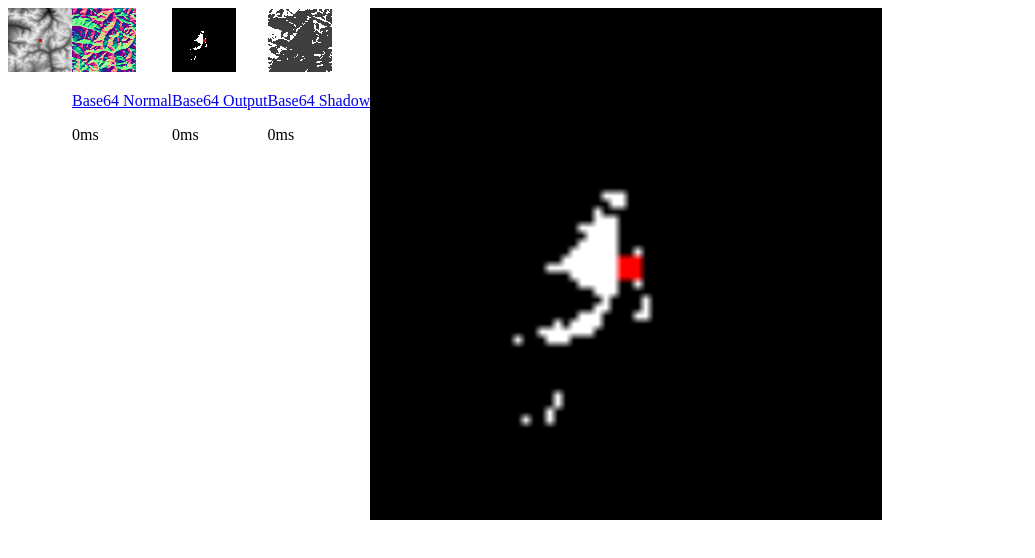
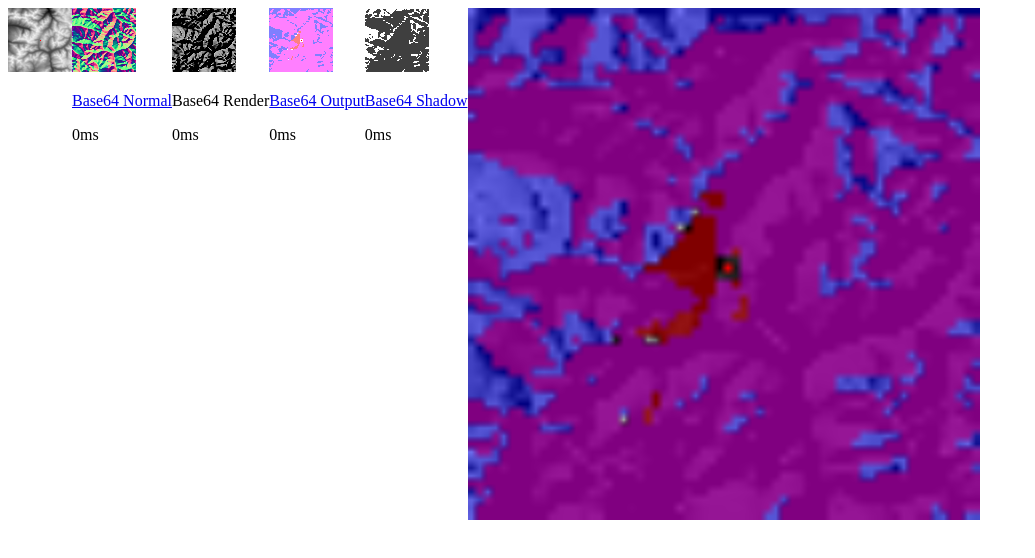
Before and after one commit to BostonGameJams/tanks_at_dawn, a plain HTML site: page src/map-generation.html in a window 1280 px wide. Both pictures are taken after a click on the element 40 px from the left and 40 px from the top of the page. Shown: the whole page, without its empty margins (0-1035 px from the left). Drawn offline with nearby package versions, Linux system fonts and the light colour scheme.

Commit message:
Composite all the maps into a single image

```diff
--- a/src/map-generation.html
+++ b/src/map-generation.html
@@ -17,6 +17,11 @@
     <p id="normal-timing"></p>
   </div>
   <div class="block">
+    <canvas id="render-canvas" width="64" height="64"></canvas>
+    <p><a id="base64-render" target="_blank">Base64 Render</a></p>
+    <p id="render-timing"></p>
+  </div>
+  <div class="block">
     <canvas id="output-canvas" width="64" height="64"></canvas>
     <p><a id="base64-output" target="_blank">Base64 Output</a></p>
     <p id="output-timing"></p>
--- a/src/map-generation.js
+++ b/src/map-generation.js
@@ -90,21 +90,58 @@ window.onload = function() {
       shadowMap = arguments[3],
       visibilityMap = ctx.createImageData( heightmap.width, heightmap.height ),
       pix = visibilityMap.data,
+      opaque = 128,
+      minSightRange = sunZ * 2.5,
       i, j, pixelIndex;
 
     for ( i = 0; i < heightmap.width; ++i ) {
       for ( j = 0; j < heightmap.height; ++j ) {
-        pixelIndex = 4 * ( j * heightmap.width + i ) + 3;
+        pixelIndex = 4 * ( j * heightmap.width + i );
 
-        // default behavior is to calculate visibility on all pixels
-        if ( shadowMap == null || shadowMap.data[ pixelIndex ] === 0 ) {
-          pix[ pixelIndex ] = isTargetVisible( heightmap, tankX, tankY, i, j ) ? 0 : 255;
+        if ( shadowMap != null ) {
+          if ( shadowMap.data[ pixelIndex + 3 ] !== 0 ) {
+            // pix[ pixelIndex + 0 ] = 255;
+            // pix[ pixelIndex + 3 ] = opaque;
+
+            // if ( Math.abs( tankX - i ) <= minSightRange && Math.abs( tankY - j ) <= minSightRange ) {
+            //   pix[ pixelIndex + 3 ] = 0;
+            // }
+
+            if ( !( Math.abs( tankX - i ) <= minSightRange && Math.abs( tankY - j ) <= minSightRange ) ) {
+              pix[ pixelIndex + 0 ] = 255;
+              pix[ pixelIndex + 3 ] = opaque;
+            }
+          }
         }
 
-        // if a shadow map is given, ignore places in shadow
-        else {
-          pix[ pixelIndex ] = 255;
+        if ( !isTargetVisible( heightmap, tankX, tankY, i, j ) ) {
+          pix[ pixelIndex + 2 ] = 255;
+          pix[ pixelIndex + 3 ] = opaque;
         }
+
+        // if ( shadowMap != null ) {
+        //   if ( isTargetVisible( heightmap, tankX, tankY, i, j ) ) {
+        //     if ( shadowMap.data[ pixelIndex + 3 ] !== 0 ) {
+        //       pix[ pixelIndex + 0 ] = 255;
+        //       pix[ pixelIndex + 3 ] = opaque;
+        //     }
+        //   } else {
+        //     pix[ pixelIndex + 2 ] = 255;
+        //     pix[ pixelIndex + 3 ] = opaque;
+        //   }
+        // }
+
+        // // default behavior is to calculate visibility on all pixels
+        // if ( shadowMap == null || shadowMap.data[ pixelIndex ] === 0 ) {
+        //   pix[ pixelIndex + 2 ] = 255;
+        //   pix[ pixelIndex + 3 ] = isTargetVisible( heightmap, tankX, tankY, i, j ) ? 0 : opaque;
+        // }
+
+        // // if a shadow map is given, ignore places in shadow
+        // else {
+        //   pix[ pixelIndex + 0 ] = 255;
+        //   pix[ pixelIndex + 3 ] = opaque;
+        // }
       }
     }
 
@@ -186,6 +223,10 @@ window.onload = function() {
     };
   }
 
+  function dot( a, b ) {
+    return a.x * b.x + a.y * b.y + a.z * b.z;
+  }
+
   function normalize( v ) {
     var length = Math.sqrt( v.x * v.x + v.y * v.y + v.z * v.z );
     var invLenth = 1 / length;
@@ -196,15 +237,7 @@ window.onload = function() {
     };
   }
 
-  function createNormalMap( heightmap ) {
-    var
-      startTime = Date.now(),
-      normalMap = ctx.createImageData( heightmap.width, heightmap.height ),
-      pix = normalMap.data,
-      i, j;
-
-    for ( i = 0; i < heightmap.width; ++i ) {
-      for ( j = 0; j < heightmap.height; ++j ) {
+  function getNormalAt( heightmap, i, j ) {
     var pixelIndex = 4 * ( j * heightmap.width + i );
     var height = heightmap.data[ pixelIndex ];
     var leftHeight = ( i === 0 )
@@ -227,7 +260,23 @@ window.onload = function() {
     };
 
     var axb = cross( a, b );
-        var normal = normalize( axb );
+    return normalize( axb );
+  }
+
+  function createNormalMap( heightmap ) {
+    var
+      startTime = Date.now(),
+      normalMap = ctx.createImageData( heightmap.width, heightmap.height ),
+      pix = normalMap.data,
+      sunVec = { x: sunX, y: sunY, z: sunZ },
+      i, j;
+
+    for ( i = 0; i < heightmap.width; ++i ) {
+      for ( j = 0; j < heightmap.height; ++j ) {
+        var pixelIndex = 4 * ( j * heightmap.width + i );
+        var normal = getNormalAt( heightmap, i, j );
+
+        // var lighting = dot( normal, normalize( sunVec ) ) * 255;
 
         var r = normal.x * 128 + 128;
         var g = normal.y * 128 + 128;
@@ -237,6 +286,11 @@ window.onload = function() {
         pix[ pixelIndex + 1 ] = g;
         pix[ pixelIndex + 2 ] = b;
         pix[ pixelIndex + 3 ] = 255;
+
+        // pix[ pixelIndex + 0 ] = lighting;
+        // pix[ pixelIndex + 1 ] = lighting;
+        // pix[ pixelIndex + 2 ] = lighting;
+        // pix[ pixelIndex + 3 ] = 255;
       }
     }
 
@@ -245,14 +299,43 @@ window.onload = function() {
     return normalMap;
   }
 
+  function renderMap( heightmap ) {
+    var
+      startTime = Date.now(),
+      render = ctx.createImageData( heightmap.width, heightmap.height ),
+      pix = render.data,
+      sunVec = { x: sunX, y: sunY, z: sunZ },
+      i, j;
+
+    for ( i = 0; i < heightmap.width; ++i ) {
+      for ( j = 0; j < heightmap.height; ++j ) {
+        var pixelIndex = 4 * ( j * heightmap.width + i );
+        var normal = getNormalAt( heightmap, i, j );
+        var lighting = dot( normal, normalize( sunVec ) ) * 255;
+
+        pix[ pixelIndex + 0 ] = lighting;
+        pix[ pixelIndex + 1 ] = lighting;
+        pix[ pixelIndex + 2 ] = lighting;
+        pix[ pixelIndex + 3 ] = 255;
+      }
+    }
+
+    el( 'render-timing' ).innerHTML = (Date.now() - startTime) + 'ms';
+
+    return render;
+  }
+
   var canvas = el( 'input-canvas' );
   var ctx = canvas.getContext( '2d' );
 
   var outputCanvas = el( 'output-canvas' );
   var outputCtx = outputCanvas.getContext( '2d' );
 
-  var normalCanvas = el ( 'normal-canvas' );
+  var normalCanvas = el( 'normal-canvas' );
   var normalCtx = normalCanvas.getContext( '2d' );
+
+  var renderCanvas = el( 'render-canvas' );
+  var renderCtx = renderCanvas.getContext( '2d' );
 
   var shadowMap;
   var shadowCanvas = el( 'shadow-canvas' );
@@ -262,7 +345,7 @@ window.onload = function() {
   var resizeCtx = resizeCanvas.getContext( '2d' );
 
   var heightmap;
-  var reticule = ctx.createImageData( 3, 3 );
+  var reticule = ctx.createImageData( 1, 1 );
   for ( var index = 0; index < reticule.width * reticule.height; ++index ) {
     reticule.data[ 4 * index ] = 255;
     reticule.data[ 4 * index + 3 ] = 255;
@@ -273,19 +356,20 @@ window.onload = function() {
   function redraw() {
     // draw the red dot where we clicked
     ctx.drawImage( img, 0, 0 );
-    ctx.putImageData( reticule, tankPositionX - 1, tankPositionY - 1 );
+    ctx.putImageData( reticule, tankPositionX, tankPositionY );
 
     // compute and blit the visibility map
-    var visibilityMap = createVisibilityMap( heightmap, tankPositionX, tankPositionY// , shadowMap
-                                           );
+    var visibilityMap = createVisibilityMap( heightmap, tankPositionX, tankPositionY, shadowMap );
     outputCtx.putImageData( visibilityMap, 0, 0 );
 
     // link the visibility map
     var outputAnchor = el( 'base64-output' );
     outputAnchor.href = outputCanvas.toDataURL( 'image/png' );
-    outputCtx.putImageData( reticule, tankPositionX - 1, tankPositionY - 1 );
+    outputCtx.putImageData( reticule, tankPositionX, tankPositionY );
 
     resizeCtx.clearRect( 0, 0, 512, 512 );
+    resizeCtx.drawImage( renderCanvas, 0, 0, 512, 512 );
+    resizeCtx.drawImage( shadowCanvas, 0, 0, 512, 512 );
     resizeCtx.drawImage( outputCanvas, 0, 0, 512, 512 );
   }
 
@@ -301,6 +385,9 @@ window.onload = function() {
 
     var normalAnchor = el( 'base64-normal' );
     normalAnchor.href = normalCanvas.toDataURL( 'image/png' );
+
+    var render = renderMap( heightmap );
+    renderCtx.putImageData( render, 0, 0 );
 
     // compute and blit the shadow map
     shadowMap = createShadowMap( heightmap, { x: sunX, y: sunY, z: sunZ } );
```
Lines whose indentation alone changed are shown as unchanged.
